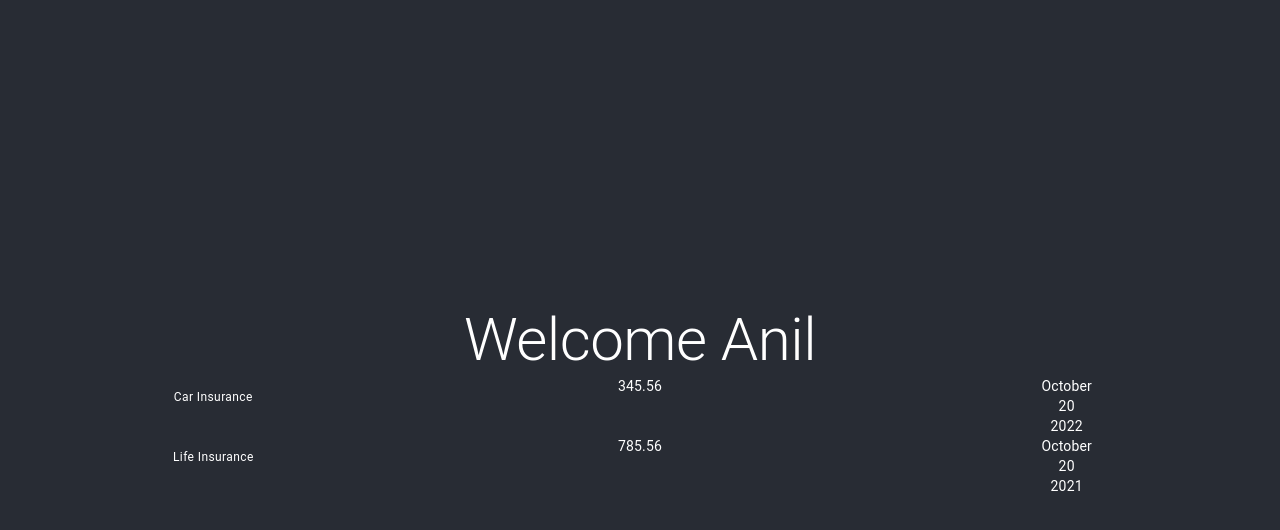
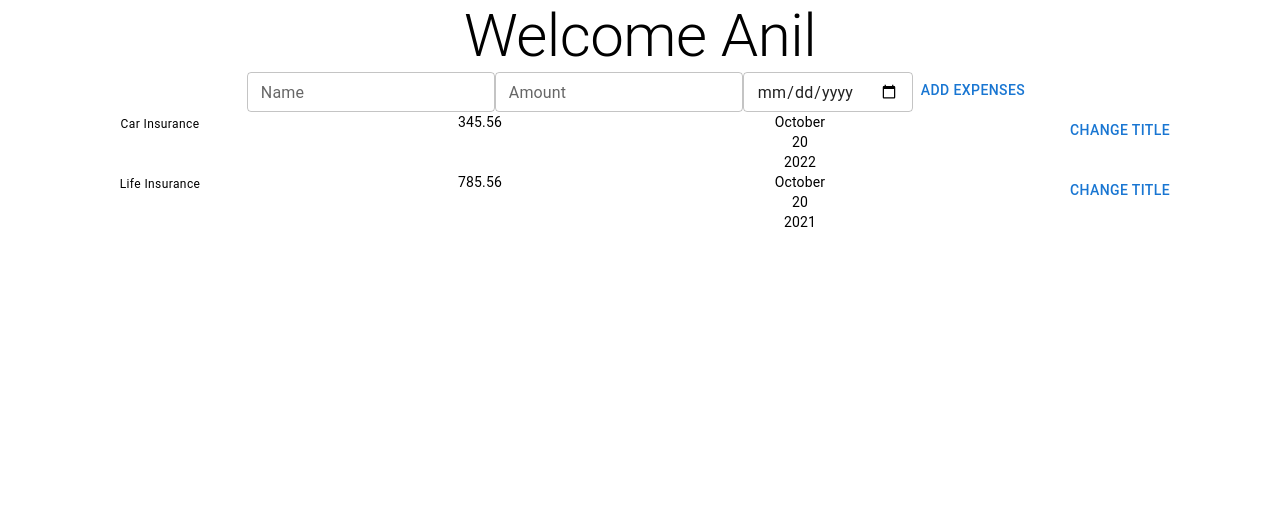
Before and after one commit to AnilR-hexaware/React, a React (Create React App) app in the folder student-portal/: page / in a window 1280 px wide. Shown: the top 530 px of the page. Built offline with nearby package versions, Linux system fonts and the light colour scheme.

Commit message:
Created Expense Form

```diff
--- a/student-portal/src/App.css
+++ b/student-portal/src/App.css
@@ -1,38 +1,3 @@
 .App {
   text-align: center;
 }
-
-.App-logo {
-  height: 40vmin;
-  pointer-events: none;
-}
-
-@media (prefers-reduced-motion: no-preference) {
-  .App-logo {
-    animation: App-logo-spin infinite 20s linear;
-  }
-}
-
-.App-header {
-  background-color: #282c34;
-  min-height: 100vh;
-  display: flex;
-  flex-direction: column;
-  /* align-items: center; */
-  justify-content: center;
-  font-size: calc(10px + 2vmin);
-  color: white;
-}
-
-.App-link {
-  color: #61dafb;
-}
-
-@keyframes App-logo-spin {
-  from {
-    transform: rotate(0deg);
-  }
-  to {
-    transform: rotate(360deg);
-  }
-}
--- a/student-portal/src/App.js
+++ b/student-portal/src/App.js
@@ -1,6 +1,7 @@
 import { Typography } from "@mui/material";
 import "./App.css";
 import Expenses from "./components/Expenses/Expenses";
+import NewExpenses from "./components/NewExpenses/NewExpenses";
 
 function App() {
   const expenses = [
@@ -19,6 +20,7 @@
     <div className="App">
       <header className="App-header">
         <Typography variant="h2">Welcome Anil</Typography>
+        <NewExpenses />
         <Expenses items={expenses} />
       </header>
     </div>
--- a/student-portal/src/components/Expenses/ExpenseItem.jsx
+++ b/student-portal/src/components/Expenses/ExpenseItem.jsx
@@ -1,21 +1,31 @@
-import { Typography } from "@mui/material";
+import { Button, Typography } from "@mui/material";
 import Grid from "@mui/material/Grid";
 import ExpenseDate from "./ExpenseDate";
 import Card from "../UI/Card";
+import { useState } from "react";
 
 const ExpenseItem = (props) => {
+  const [title, setTitle] = useState(props.title);
+
+  const clickHandler = () => {
+    setTitle("Updated!");
+    console.log(title);
+  };
   return (
     <>
-      <Card sx={{ width: "100%", backgroundColor: "#f34576" }}>
+      <Card>
         <Grid container>
-          <Grid item xs={4}>
-            <Typography variant="caption">{props.title}</Typography>
+          <Grid item xs={3}>
+            <Typography variant="caption">{title}</Typography>
           </Grid>
-          <Grid item xs={4}>
+          <Grid item xs={3}>
             <Typography variant="body2">{props.amount}</Typography>
           </Grid>
-          <Grid item xs={4}>
+          <Grid item xs={3}>
             <ExpenseDate date={props.date} />
+          </Grid>
+          <Grid item xs={3}>
+            <Button onClick={clickHandler}>Change Title</Button>
           </Grid>
         </Grid>
       </Card>
--- /dev/null
+++ b/student-portal/src/components/NewExpenses/ExpensesForm.jsx
@@ -0,0 +1,76 @@
+import { Button, FormGroup, TextField } from "@mui/material";
+import React, { useState } from "react";
+
+const ExpensesForm = () => {
+  const [newTitle, setNewTitle] = useState("");
+  const [amount, setAmount] = useState();
+  const [date, setDate] = useState("");
+  //   const [userInput, setUserInput] = useState({
+  //     newTitle: "",
+  //     amount: "",
+  //     date: "",
+  //   });
+
+  const titleChangeHandler = (event) => {
+    setNewTitle(event.target.value);
+    // setUserInput((prevState) => {
+    //   return { ...prevState, newTitle: event.target.value };
+    // });
+  };
+
+  const amountChangeHandler = (e) => {
+    setAmount(e.target.value);
+  };
+
+  const dateChangeHandler = (e) => {
+    setDate(e.target.value);
+  };
+
+  const submitHandler = (e) => {
+    e.preventDefault();
+    const expensesData = {
+      title: newTitle,
+      amount: amount,
+      date: new Date(date),
+    };
+    console.log(expensesData);
+    setNewTitle("");
+    setAmount("");
+    setDate("");
+  };
+
+  return (
+    <>
+      <form onSubmit={submitHandler} sx={{ alignItems: "center" }}>
+        <TextField
+          className="mb-50"
+          type="name"
+          size="small"
+          label="Name"
+          value={newTitle}
+          onChange={titleChangeHandler}
+        />
+        <TextField
+          type="amount"
+          min="0.01"
+          steps="0.01"
+          size="small"
+          label="Amount"
+          value={amount}
+          onChange={amountChangeHandler}
+        />
+        <TextField
+          type="date"
+          min="2022-1-31"
+          max="2022-12-31"
+          size="small"
+          value={date}
+          onChange={dateChangeHandler}
+        />
+        <Button type="submit">Add Expenses</Button>
+      </form>
+    </>
+  );
+};
+
+export default ExpensesForm;
--- /dev/null
+++ b/student-portal/src/components/NewExpenses/NewExpenses.jsx
@@ -0,0 +1,11 @@
+import React from "react";
+import ExpensesForm from "./ExpensesForm";
+const NewExpenses = () => {
+  return (
+    <>
+      <ExpensesForm />
+    </>
+  );
+};
+
+export default NewExpenses;
--- a/student-portal/src/components/UI/Card.jsx
+++ b/student-portal/src/components/UI/Card.jsx
@@ -1,7 +1,11 @@
 import React from "react";
 
 const Card = (props) => {
-  return <div>{props.children}</div>;
+  return (
+    <div sx={{ width: "100%", backgroundColor: "#f34576" }}>
+      {props.children}
+    </div>
+  );
 };
 
 export default Card;
```
